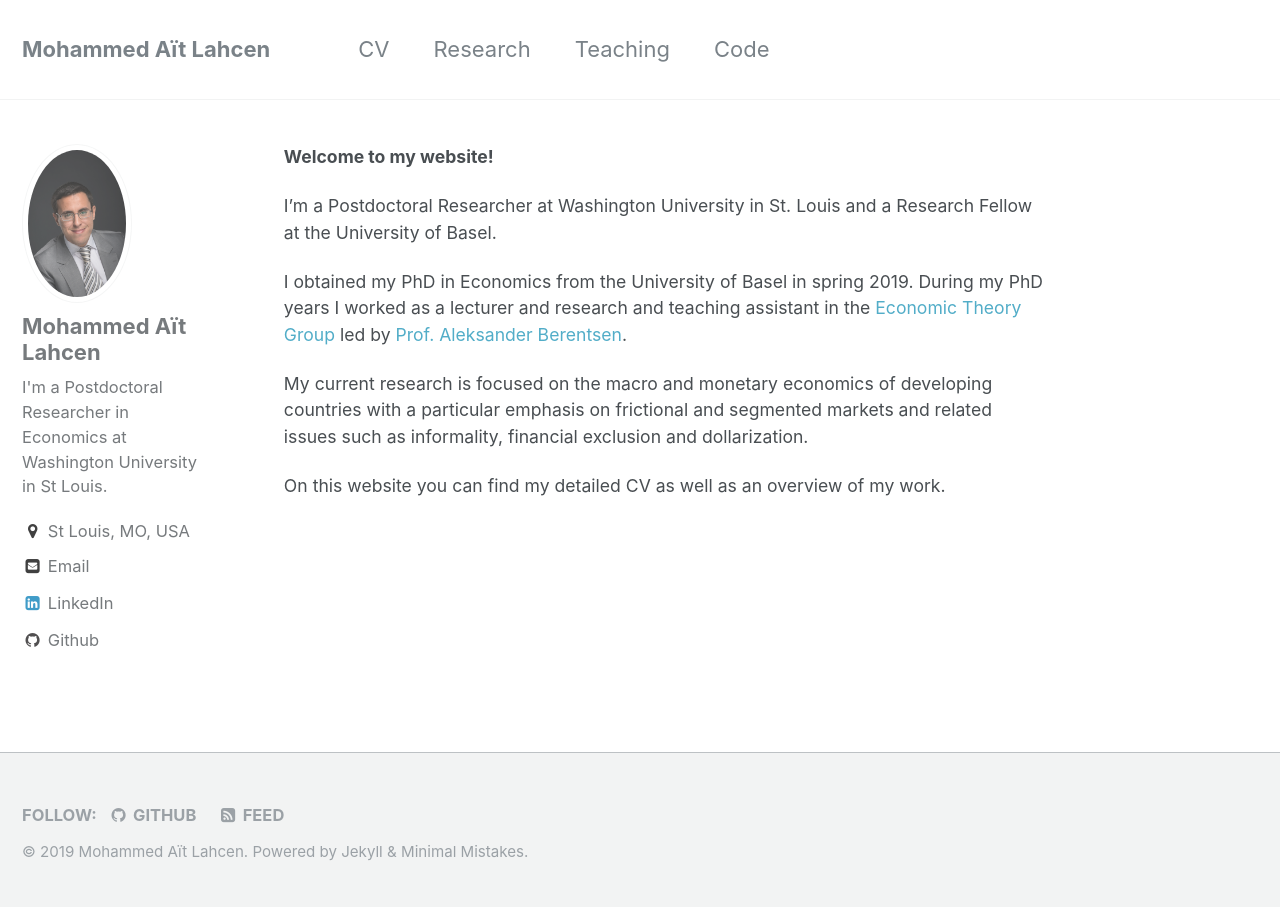
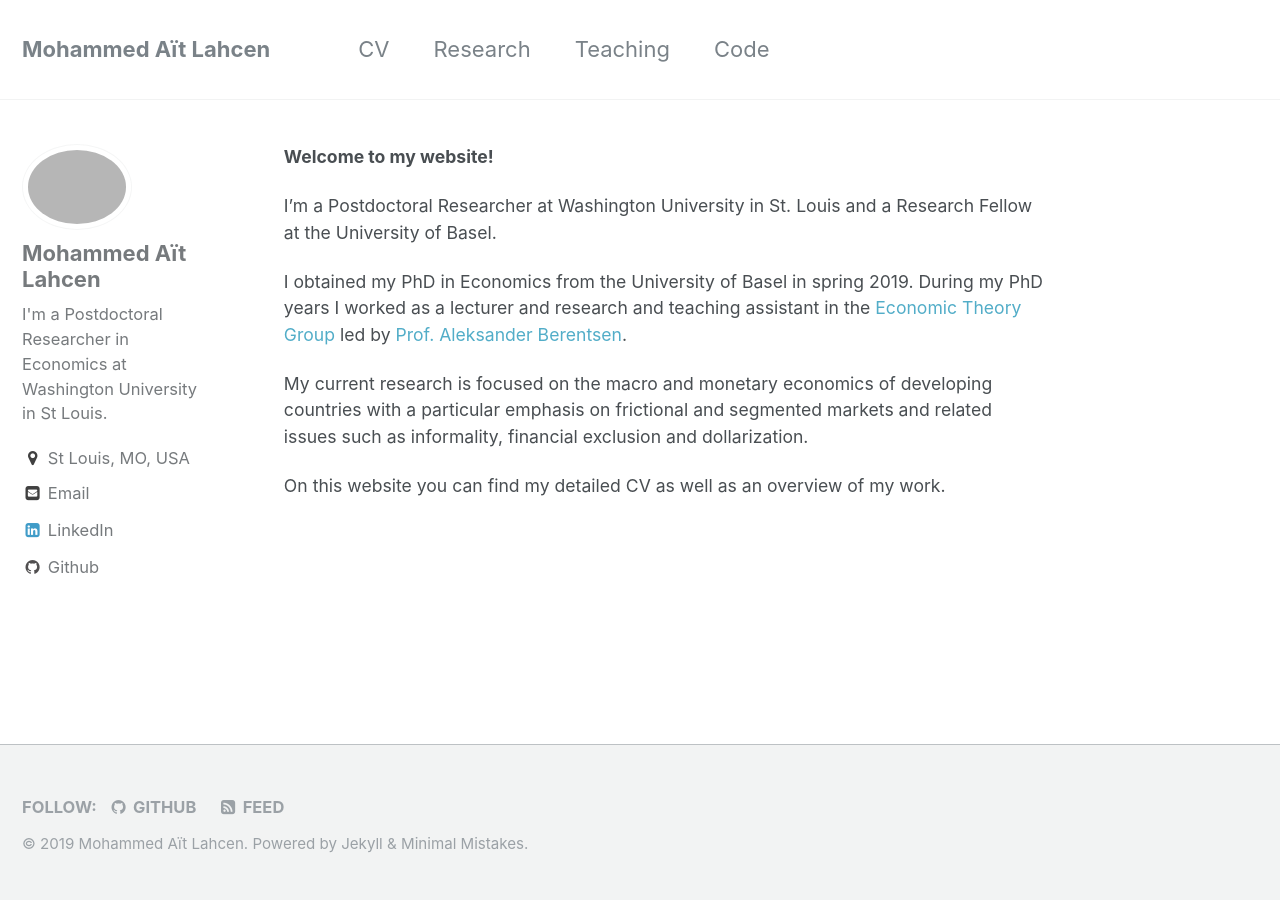
Before and after one commit to maitlahcen/maitlahcen.github.io, a Jekyll site: the page built from index.md, in a window 1280 px wide. Built offline with Jekyll 4.4.1, drawn with Linux system fonts in a browser that asks for light colours.

Commit message:
Update _config.yml

```diff
--- a/_config.yml
+++ b/_config.yml
@@ -78,7 +78,7 @@ analytics:
 # Site Author
 author:
   name             : "Mohammed Aït Lahcen"
-  avatar           : "bio-photo.jpg"
+  image            : "bio-photo.jpg"
   bio              : "I'm a Postdoctoral Researcher in Economics at Washington University in St Louis."
   location         : "St Louis, MO, USA"
   email            : "m.aitlahcen@gmail.com"
```
